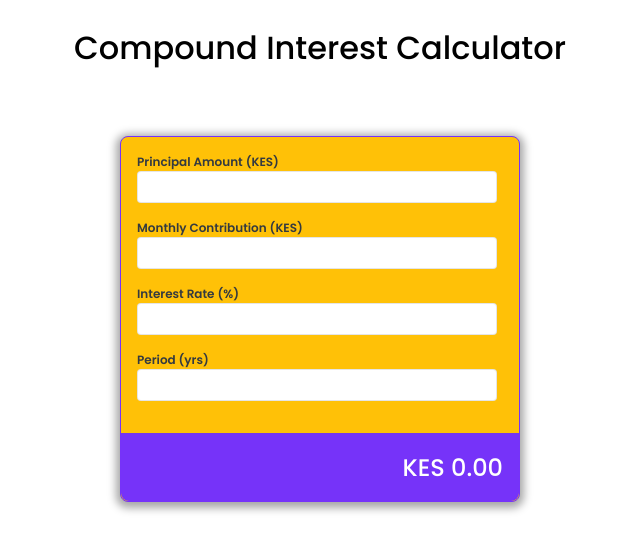
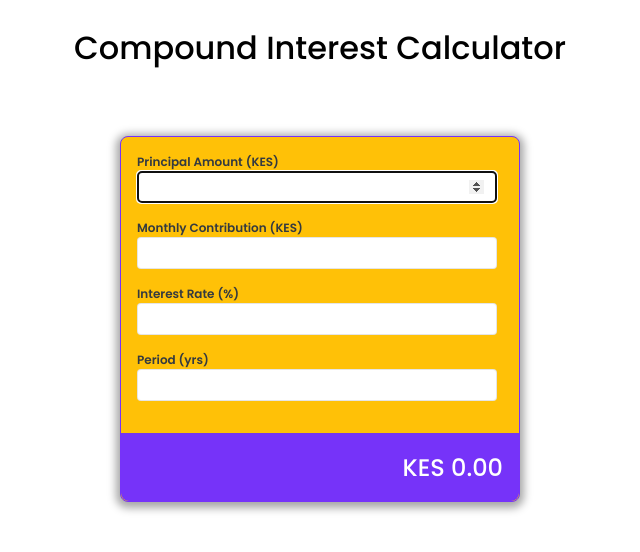
Before and after one commit to spectr-e/react-projects, a React (Vite) app: page / in a window 1280 px wide. Shown: the top 552 px of the page, without its empty margins (320-960 px from the left). Built offline with nearby package versions, Linux system fonts and the light colour scheme.

Commit message:
style(CompoundInterestCalcApp): Add autofocus on principal amount input field on initialization

```diff
--- a/src/Projects/19-compound-interest-calc-app/CompoundInterestCalcApp.jsx
+++ b/src/Projects/19-compound-interest-calc-app/CompoundInterestCalcApp.jsx
@@ -1,6 +1,12 @@
+import { useEffect, useRef } from 'react'
 import { Form, Title } from '../../components'
 
 const CompoundInterestCalcApp = () => {
+  const principalInputRef = useRef(null)
+
+  useEffect(() => {
+    principalInputRef.current.focus()
+  }, [])
   return (
     <div className='container'>
       <Title
@@ -14,24 +20,33 @@ const CompoundInterestCalcApp = () => {
       >
         <div className='card-body'>
           <Form
+            inputName={'principal'}
             labelText={'Principal Amount (KES)'}
+            labelFor={'principal'}
             inputType='number'
             values=''
             classes={'mb-1'}
+            refer={principalInputRef}
           />
           <Form
+            inputName={'monthly'}
+            labelFor={'monthly'}
             labelText={'Monthly Contribution (KES)'}
             inputType='number'
             values=''
             classes={'mb-1'}
           />
           <Form
+            inputName={'interest'}
+            labelFor={'interest'}
             labelText={'Interest Rate (%)'}
             inputType='number'
             values=''
             classes={'mb-1'}
           />
           <Form
+            inputName={'period'}
+            labelFor={'period'}
             labelText={'Period (yrs)'}
             inputType='number'
             values=''
```
